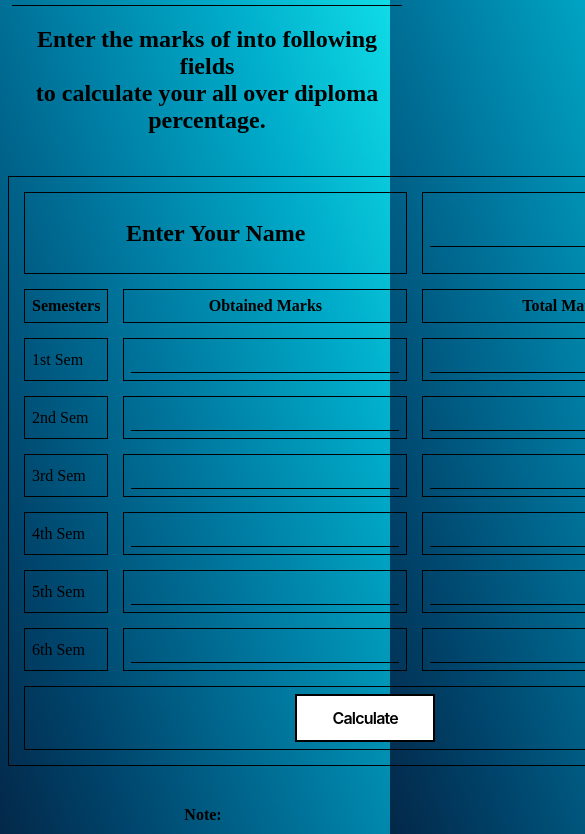
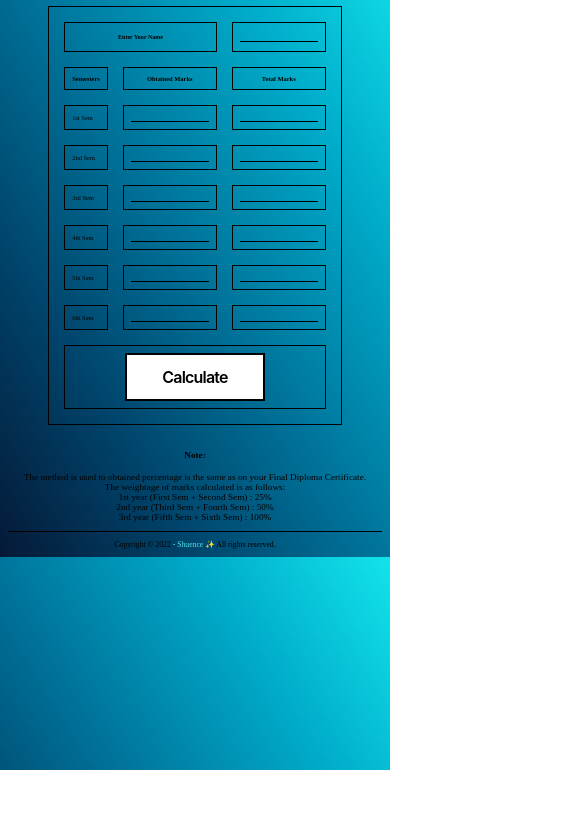
Before and after one commit to shuence/Diploma-Marks-Calculator, a plain HTML site: page index.html in a window 390 px wide. Shown: the part 74-908 px from the top of the page, 585 px wide, since content can reach past the window. After the commit the page ends 844 px from the top, so only its background shows below. Drawn offline with Linux system fonts and the light colour scheme.

Commit message:
Making it responsive

```diff
--- a/style.css
+++ b/style.css
@@ -78,7 +78,8 @@ button {
   fill: rgb(106, 194, 216);
 }
 @media screen and (max-width: 800px) {
-    .header,body,html,#footer,p,h4, h2 {
+    .header,body,html,#footer,p,h4, h2,table,tr,td,th,input,button{
+        font-size: smaller; {
       width: 100%; /* The width is 100%, when the viewport is 800px or smaller */
     }
   }
```
